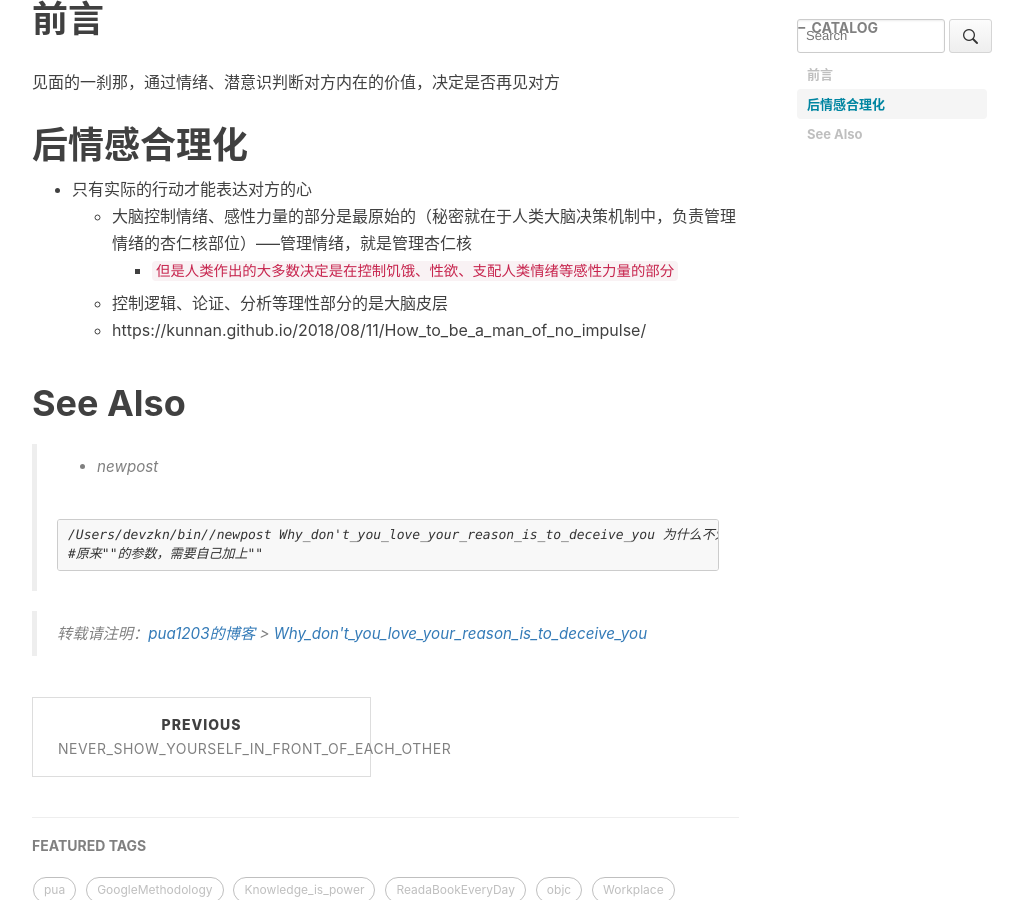
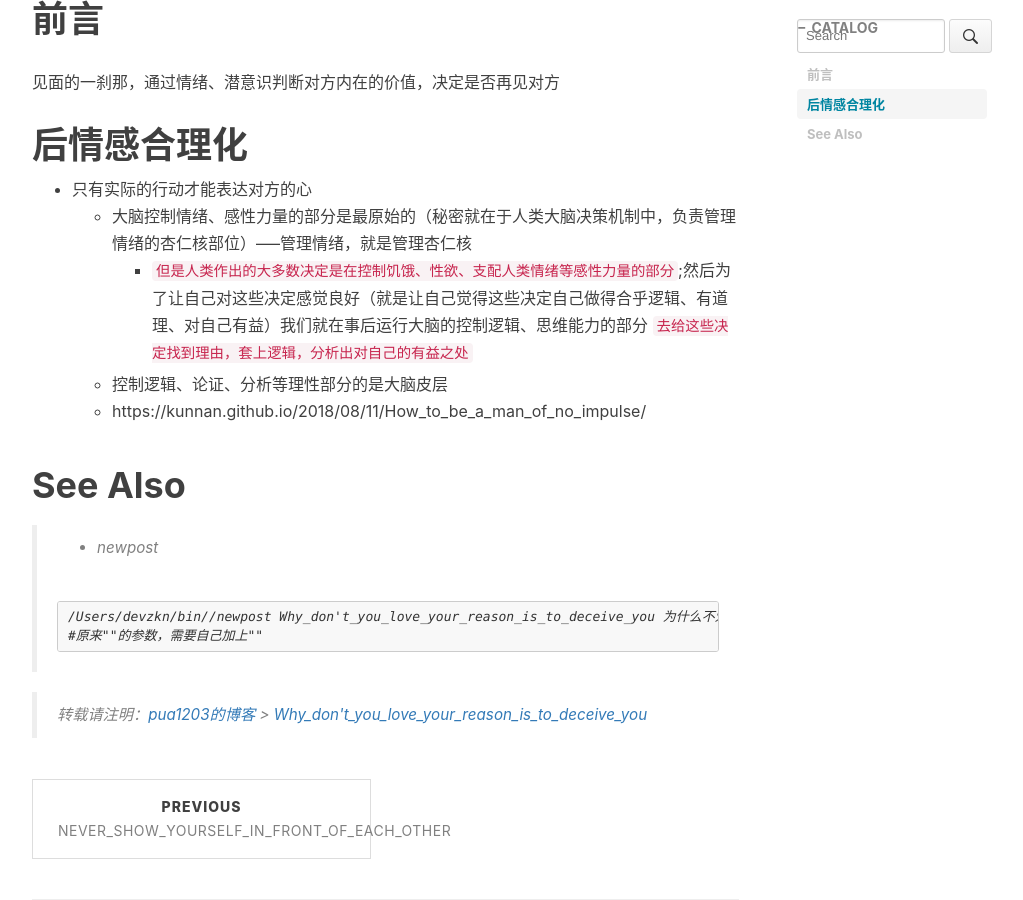
Before and after one commit to pua1203/pua1203.github.io, a Jekyll site: the page built from _posts/HookedOnMe/2018-10-25-Why_don't_you_love_your_reason_is_to_deceive_you.md, in a window 1280 px wide and 900 px high, scrolled down 615 px. Shown: the whole window, without its empty margins (233-1256 px from the left). Built offline with Jekyll 4.4.1, drawn with Linux system fonts in a browser that asks for light colours; nearby versions of some CDN libraries; comment, search, counter and statistics services are not loaded.

Commit message:
我们就在事后运行大脑的控制逻辑、思维能力的部分

```diff
--- a/_posts/HookedOnMe/2018-10-25-Why_don't_you_love_your_reason_is_to_deceive_you.md
+++ b/_posts/HookedOnMe/2018-10-25-Why_don't_you_love_your_reason_is_to_deceive_you.md
@@ -25,7 +25,7 @@ subtitle: 为什么不爱你的理由都是骗你的?后情感合理化（情绪
 
 * 只有实际的行动才能表达对方的心
   * 大脑控制情绪、感性力量的部分是最原始的（秘密就在于人类大脑决策机制中，负责管理情绪的杏仁核部位）-----管理情绪，就是管理杏仁核
-    * `但是人类作出的大多数决定是在控制饥饿、性欲、支配人类情绪等感性力量的部分`
+    * `但是人类作出的大多数决定是在控制饥饿、性欲、支配人类情绪等感性力量的部分`;然后为了让自己对这些决定感觉良好（就是让自己觉得这些决定自己做得合乎逻辑、有道理、对自己有益）我们就在事后运行大脑的控制逻辑、思维能力的部分 `去给这些决定找到理由，套上逻辑，分析出对自己的有益之处`
   * 控制逻辑、论证、分析等理性部分的是大脑皮层
   * https://kunnan.github.io/2018/08/11/How_to_be_a_man_of_no_impulse/
 
```
